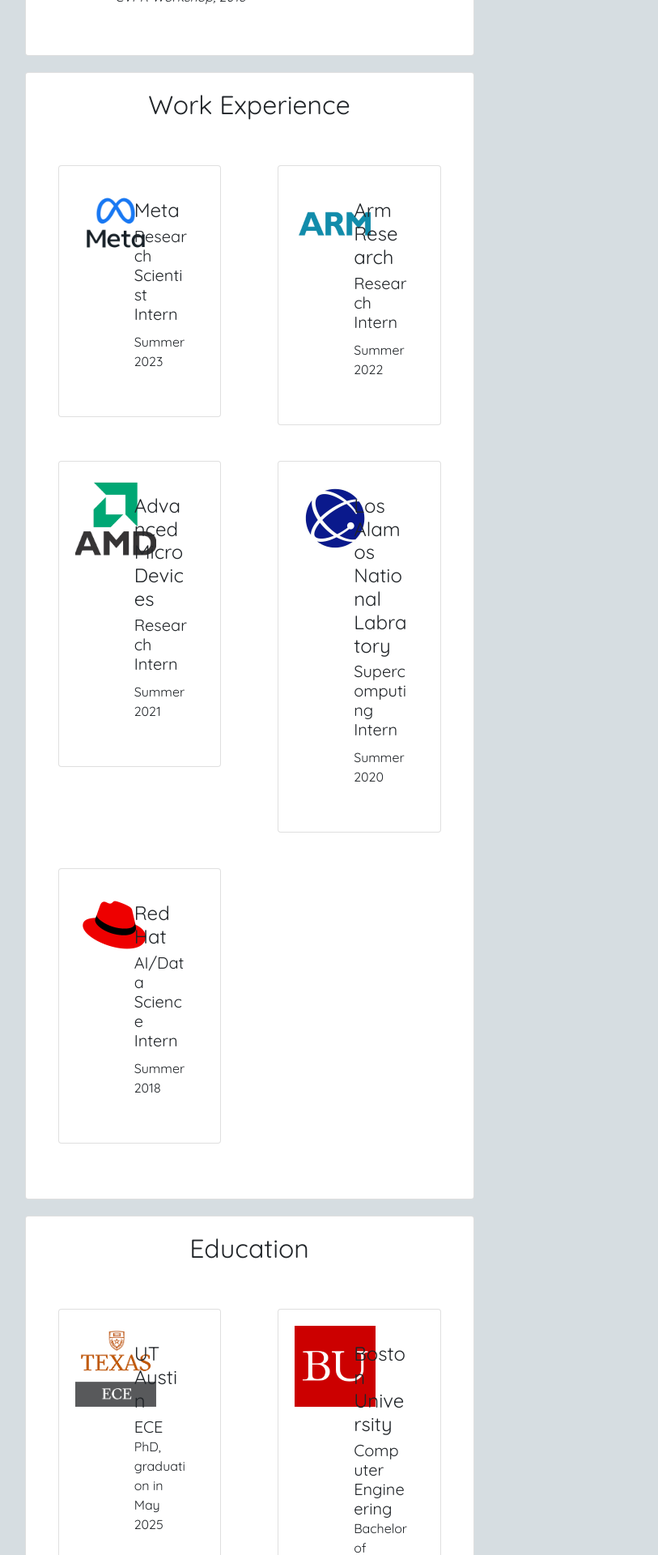
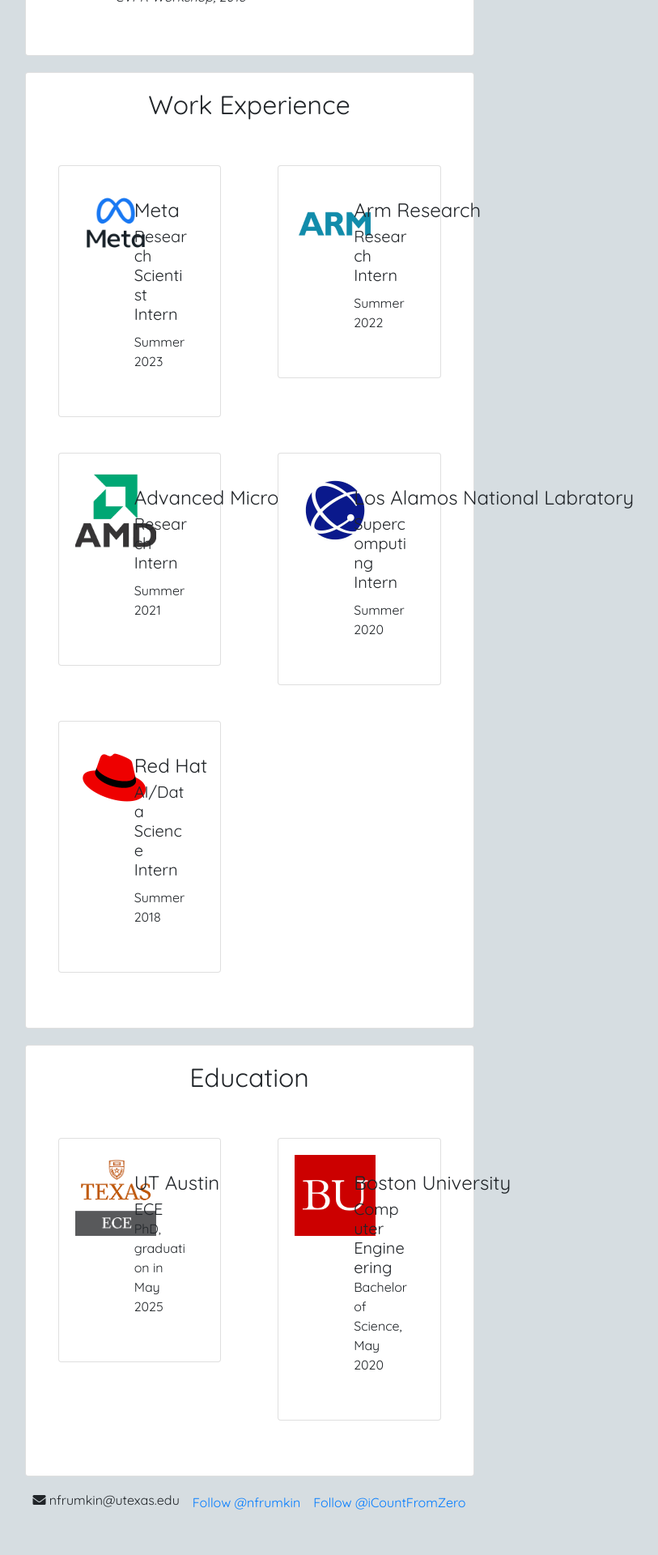
Before and after one commit to nfrumkin/nfrumkin.github.io, a Jekyll site: the page built from index.html, in a window 1280 px wide. Shown: the part 1294-3214 px from the top of the page at 81% size, without its empty margins (332-1145 px from the left). Built offline with Jekyll 4.4.1, drawn with Linux system fonts in a browser that asks for light colours; nearby versions of some CDN libraries; comment, search, counter and statistics services are not loaded; a style sheet for code colours, icons or effects is not loaded; after the commit the page ends 3188 px from its top, so only the background shows below that.

Commit message:
fix image issues

```diff
--- a/_layouts/about_me.html
+++ b/_layouts/about_me.html
@@ -1,7 +1,22 @@
 ---
 layout: default
 ---
+<style type="text/css">
+	#teaser {
+		width: 160px;
+		border-style: none;
+	}
+	.card-title {
+		white-space: nowrap;
+	}
 
+	.card-title b {
+		white-space: nowrap; /* Added to prevent title wrapping */
+	}
+	.pub-logo {
+        object-fit: cover; /* Maintain aspect ratio and cover container */
+    }
+</style>
 <div class="d-flex justify-content-center align-items-center vh-100">
     <div class="col-lg-6">
         <div class="card">
```
